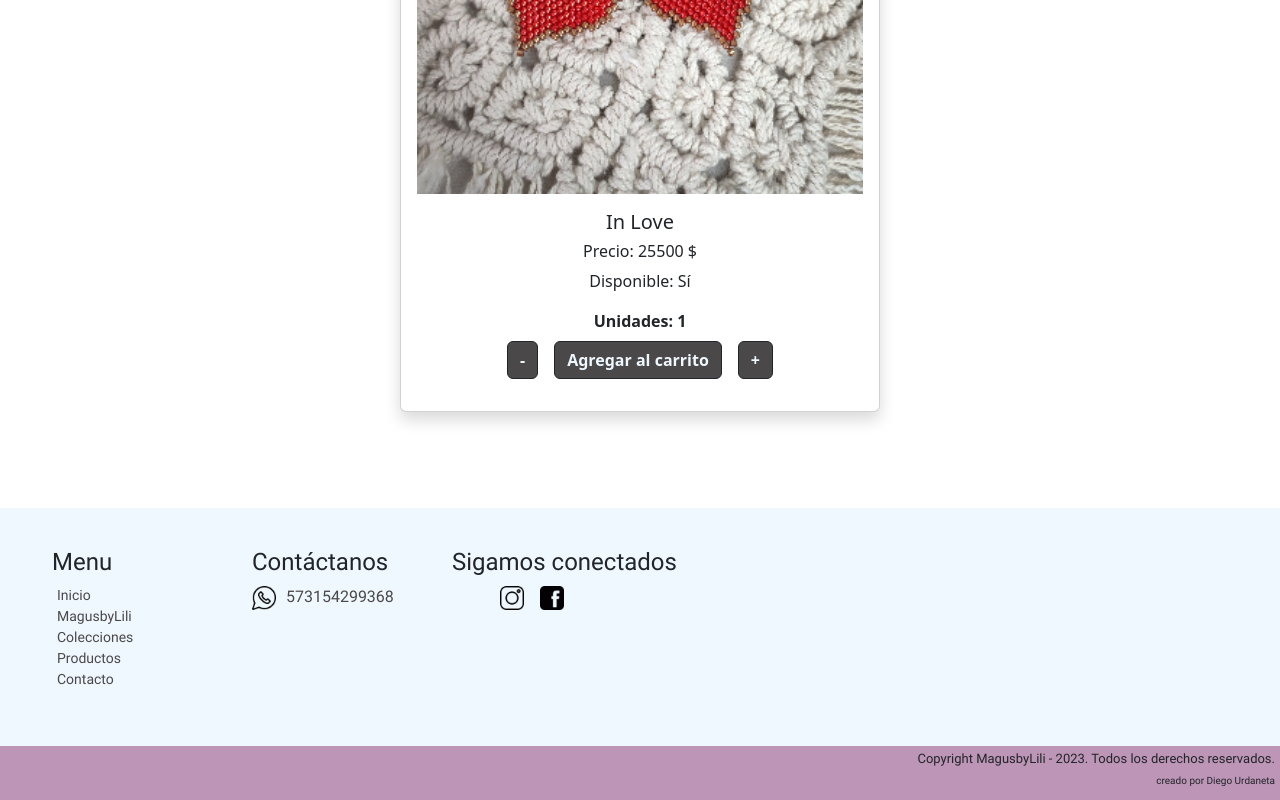
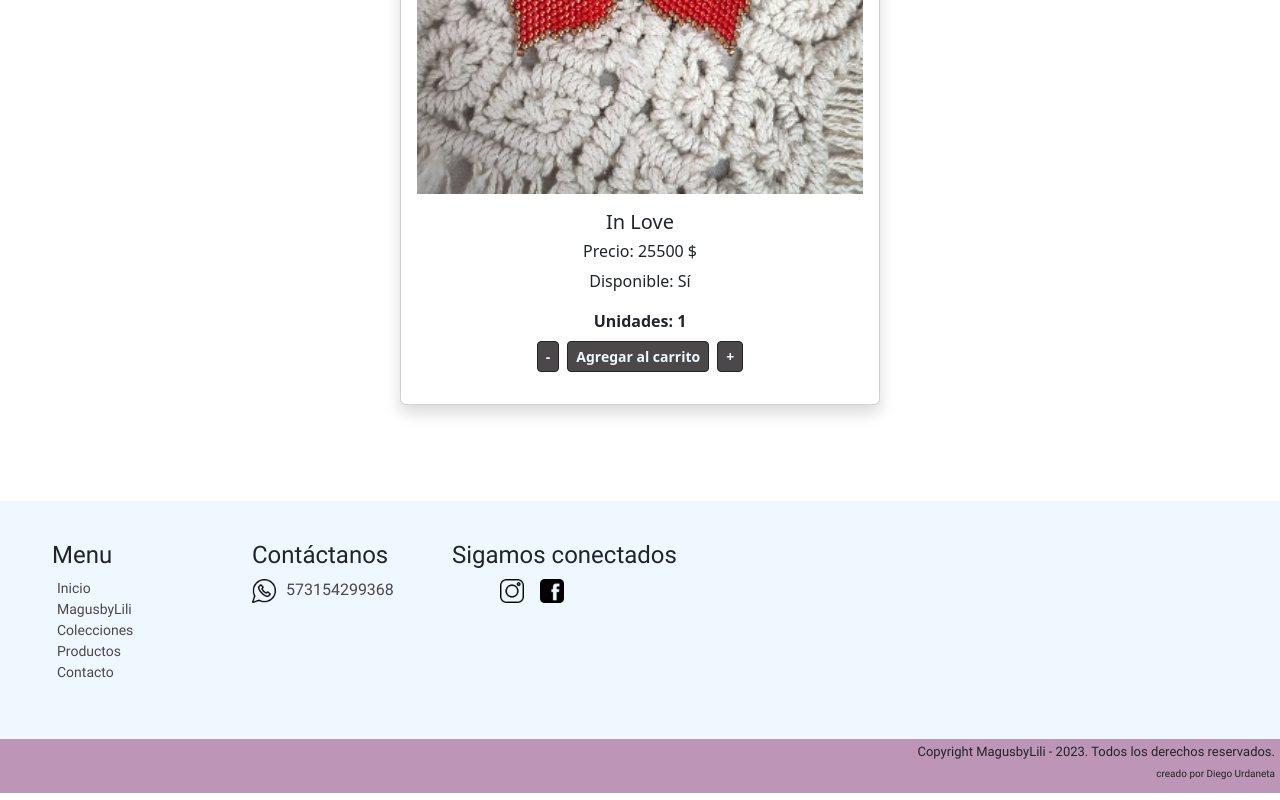
Before and after one commit to neotrasher/ProyectoFinal-Urdaneta-React, a React (Vite) app: page /item/1 in a window 1280 px wide. Shown: the part 640-1440 px from the top of the page. Built offline with nearby package versions, Linux system fonts and the light colour scheme.

Commit message:
arreglo de botones itemcount

```diff
--- a/src/components/ItemCount/ItemCount.jsx
+++ b/src/components/ItemCount/ItemCount.jsx
@@ -20,9 +20,9 @@ const ItemCount = ({ stock, initial, onAddToCart }) => {
     return (
         <div>
             <p className="card-title text-center ">Unidades: {count}</p>
-            <button onClick={handleDecrement} className="btn btn-dark text-center mx-2">-</button>
-            <button onClick={() => onAddToCart(count)} disabled={!stock} className="btn btn-dark text-center mx-2">Agregar al carrito</button>
-            <button onClick={handleIncrement} className="btn btn-dark text-center mx-2">+</button>
+            <button onClick={handleDecrement} className="btn btn-dark text-center btn-sm btn-lg mx-1">-</button>
+            <button onClick={() => onAddToCart(count)} disabled={!stock} className="btn btn-dark text-center btn-sm btn-lg mx-1">Agregar al carrito</button>
+            <button onClick={handleIncrement} className="btn btn-dark text-center  btn-sm btn-lg mx-1">+</button>
         </div>
     );
 };
```
